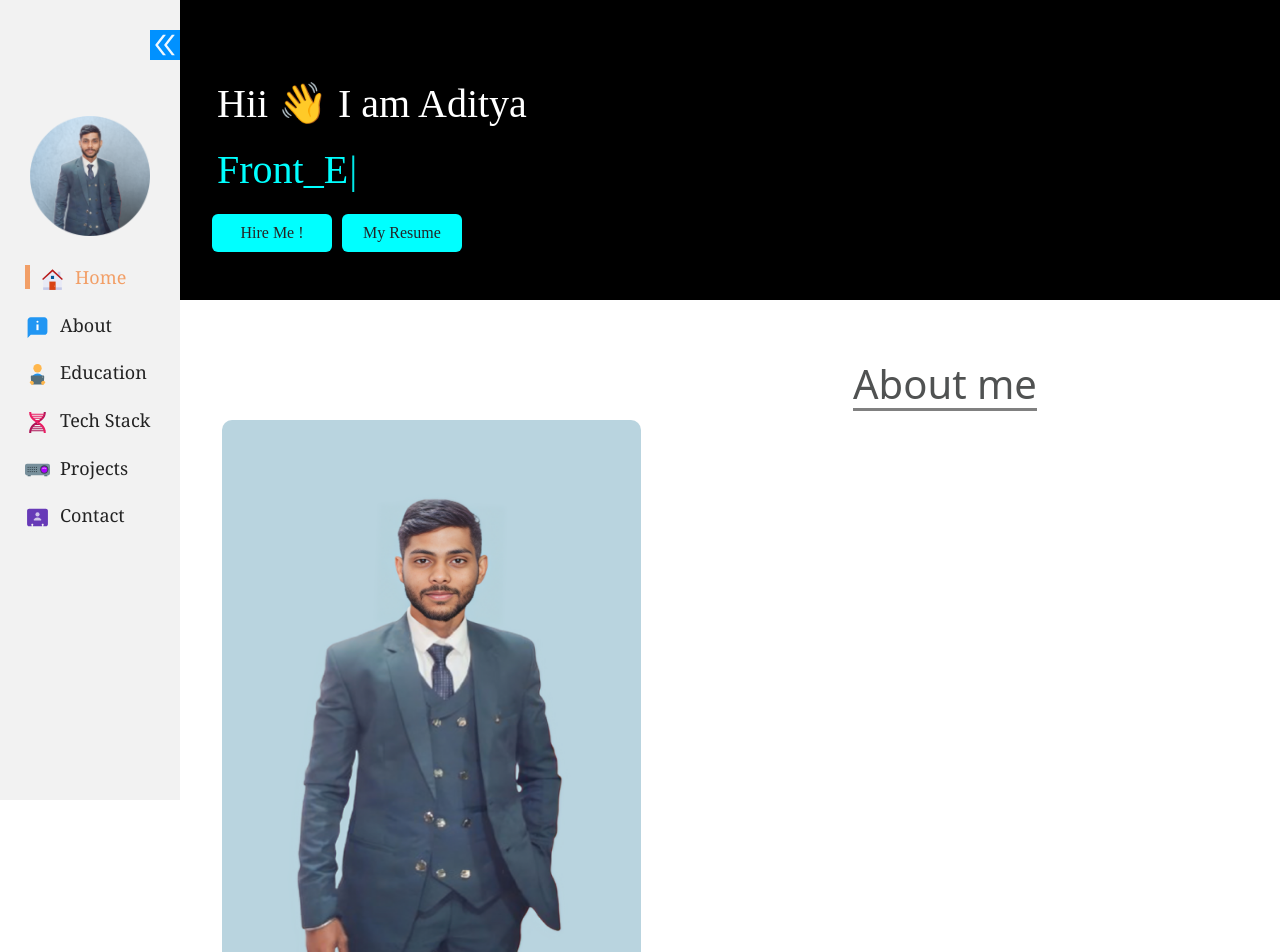
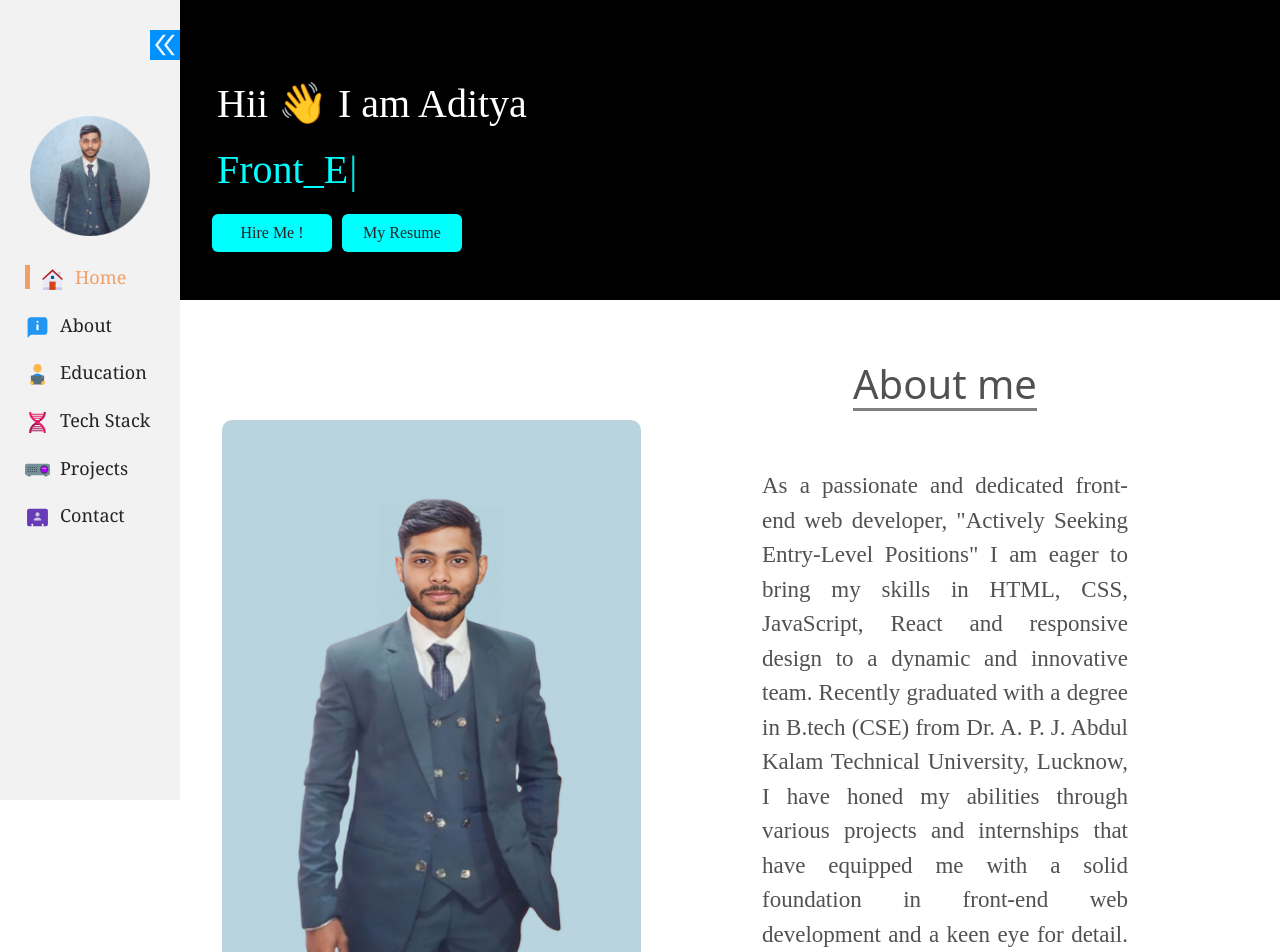
Before and after one commit to adidaksh/portfolio-mern-project, a React (Create React App) app: page / in a window 1280 px wide. Shown: the top 952 px of the page. Built offline with nearby package versions, Linux system fonts and the light colour scheme.

Commit message:
Update about.css

```diff
--- a/src/pages/About/about.css
+++ b/src/pages/About/about.css
@@ -29,7 +29,7 @@
     font-weight: 400;
     font-family: Playfair Display;
     font-size: 23px;
-    color: #fff;
+   color: rgb(80, 82, 82);
 
 }
 
```
